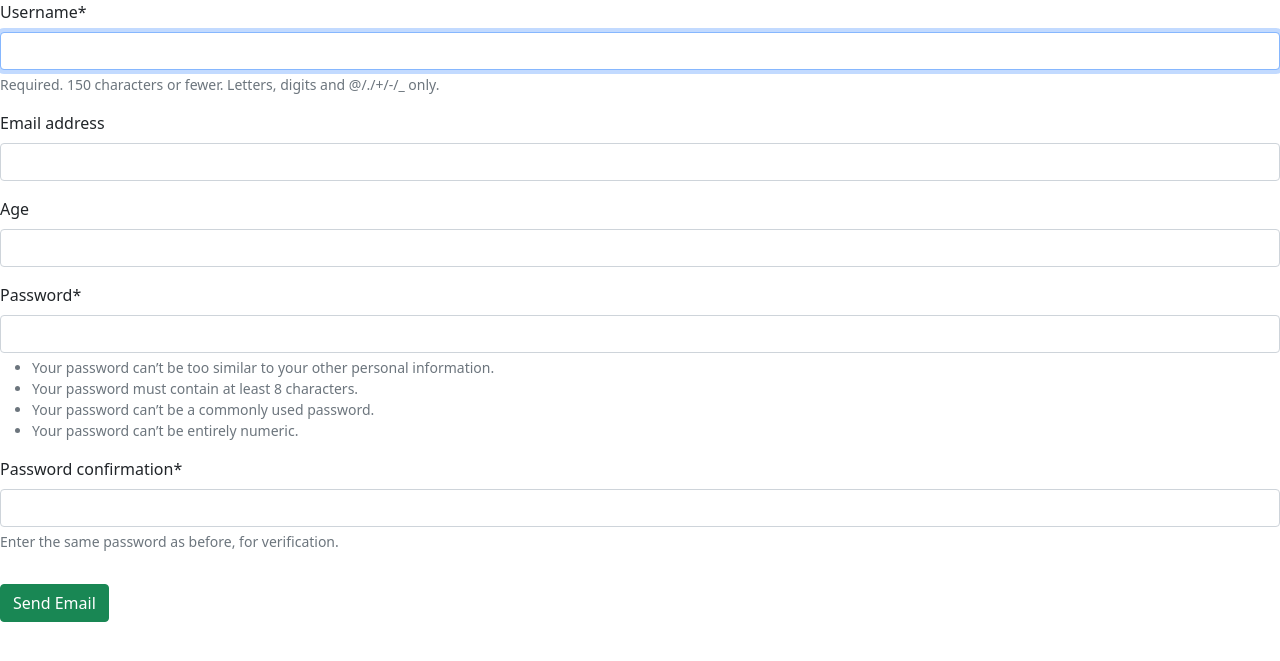
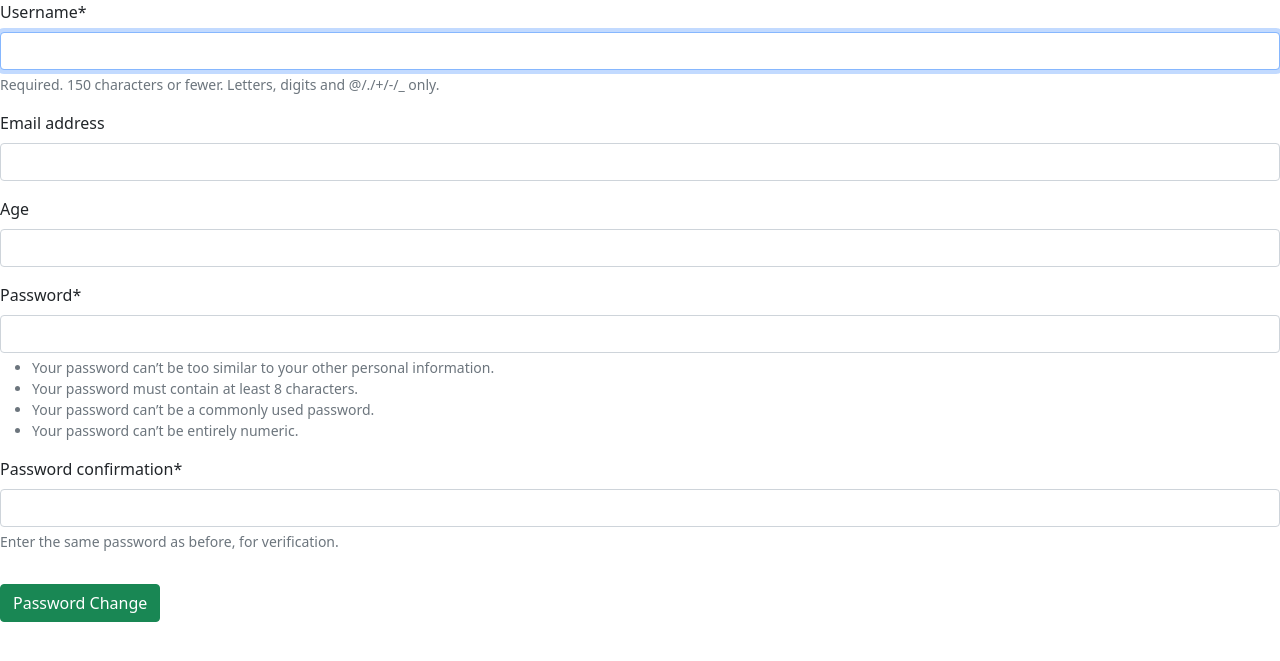
Before and after one commit to radman1007/Django-Book-Store, a Django app: template templates/registration/password_reset_form.html in a window 1280 px wide. Shown: the top 661 px of the page. Run offline with Django 4.2, Linux system fonts and the light colour scheme; the template is opened without the code that fills it: values that come from a table or form of the project are taken from there, others are empty; some libraries are stand-ins or nearby versions.

Commit message:
change html code

```diff
--- a/templates/registration/password_reset_form.html
+++ b/templates/registration/password_reset_form.html
@@ -1,10 +1,10 @@
 {% extends "_base.html" %}
 {% load crispy_forms_tags %}
-{% block page_title %}Password Reset{% endblock page_title %}
+{% block page_title %}Password Change{% endblock page_title %}
 {% block content %}
     <form action="" method="post">
         {% csrf_token %}
         {{ form|crispy }}
-        <button class="btn btn-success mt-3" type="sunmit">Send Email</button>
+        <button class="btn btn-success mt-3" type="sunmit">Password Change</button>
     </form>
 {% endblock content %}
```
